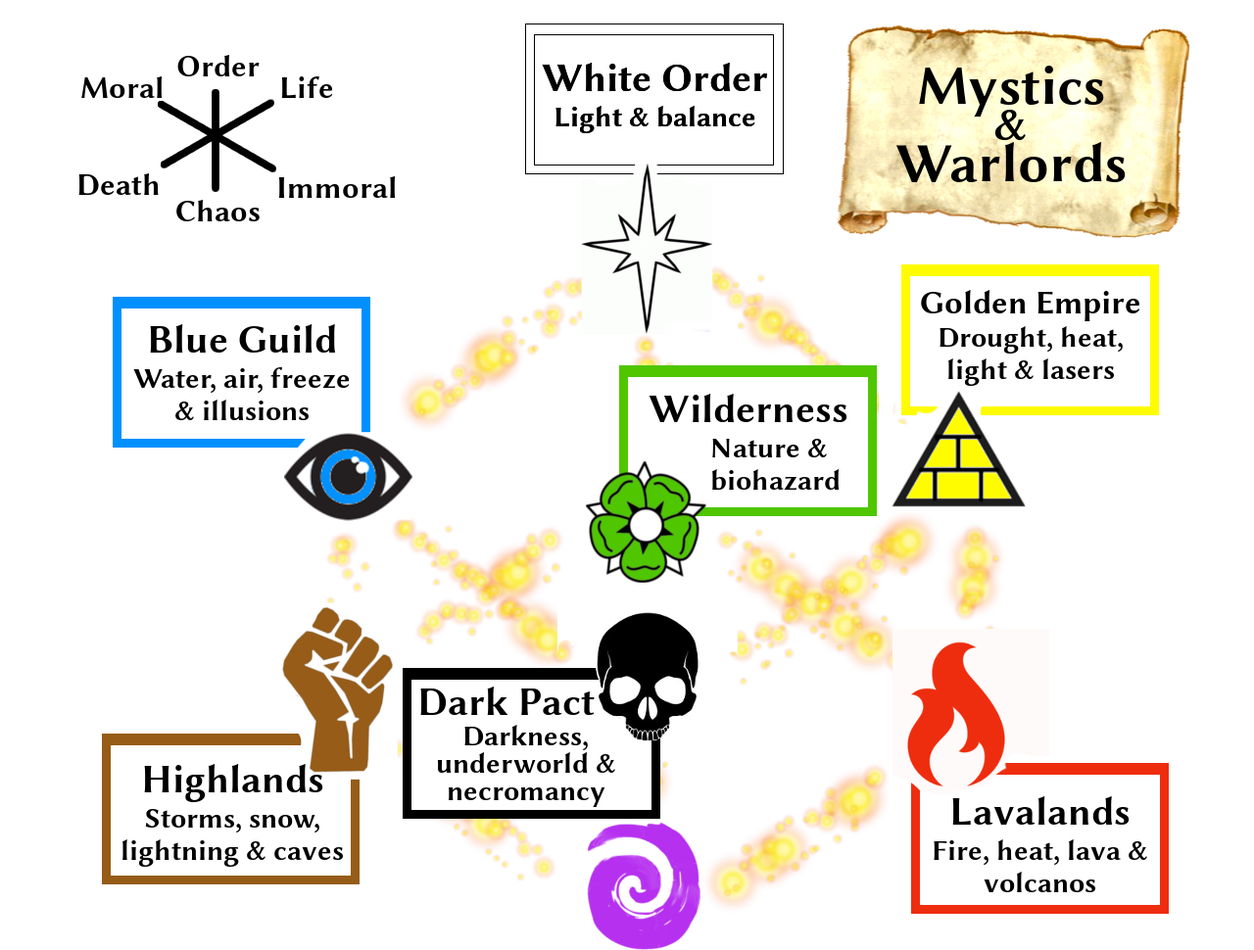
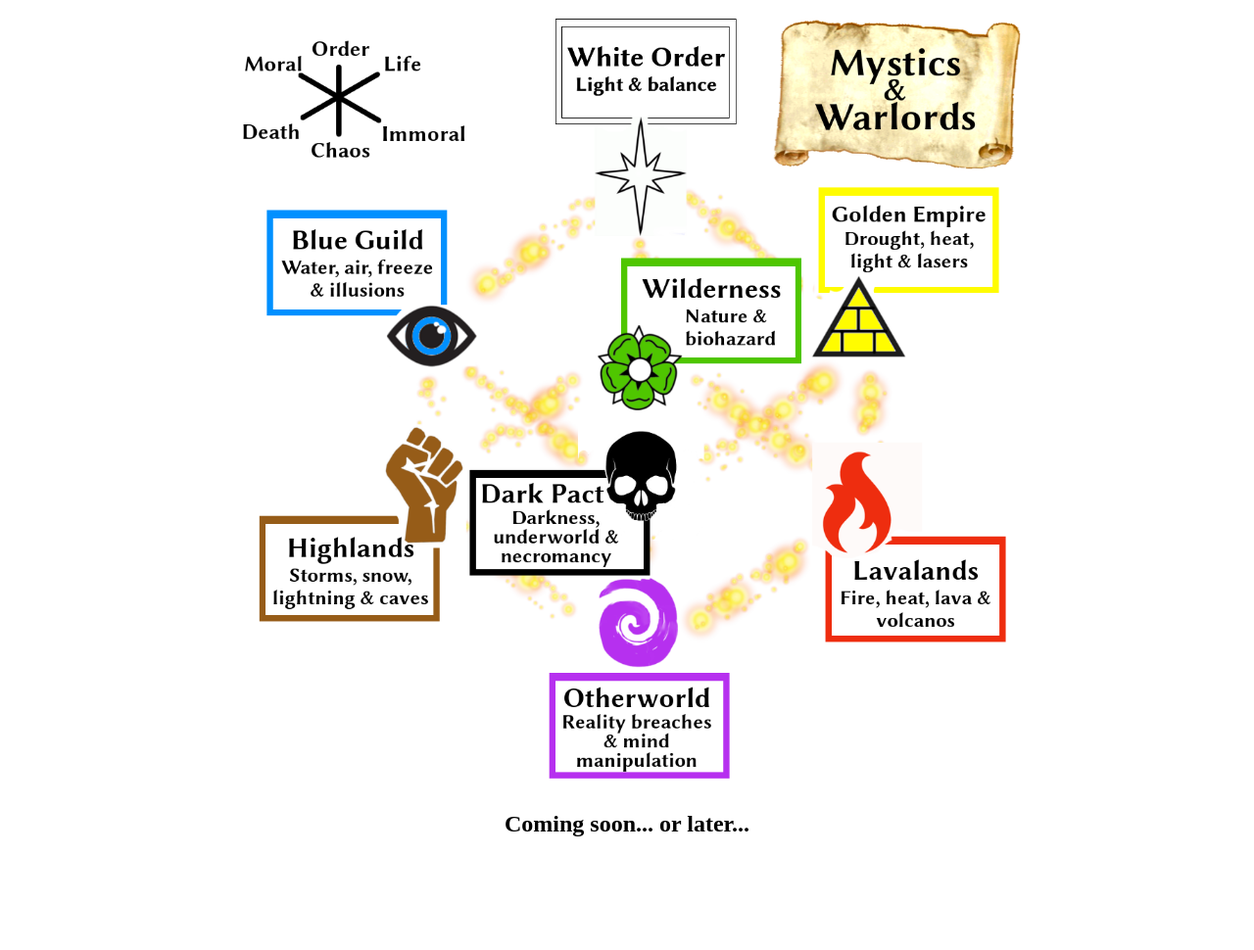
Before and after one commit to jerrylabs/mysticelements, a plain HTML site: page index.html in a window 1280 px wide. Shown: the top 970 px of the page at 98% size. After the commit the page ends 875 px from the top, so only its background shows below. Drawn offline with Linux system fonts and the light colour scheme.

Commit message:
Update index.html

```diff
--- a/index.html
+++ b/index.html
@@ -1,4 +1,4 @@
 <div style="text-align:center">
-  <img src="octahedron.png" style="max-width: 100%" />
+  <img src="octahedron.png" style="max-width: 100%; max-height: 100vh;" />
   <h2>Coming soon... or later...</h2>
 </div>
```
